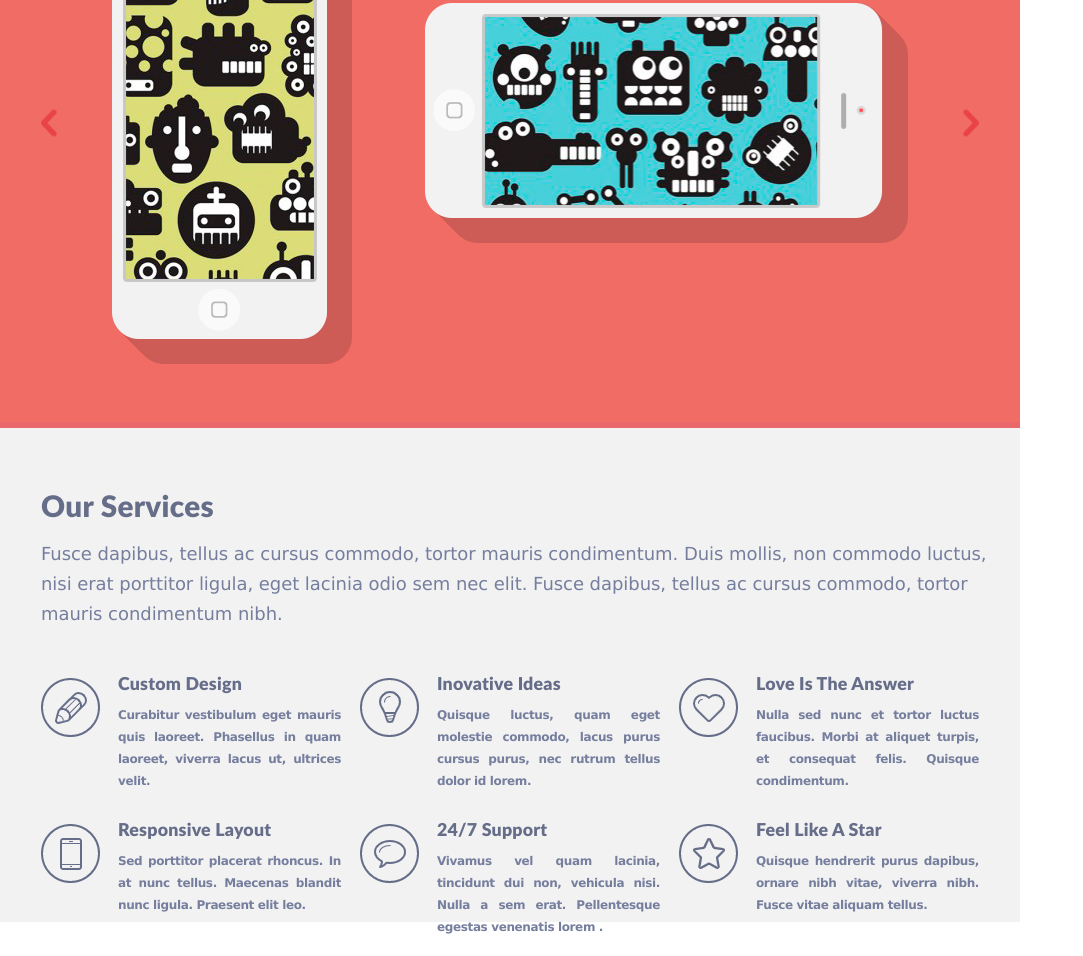
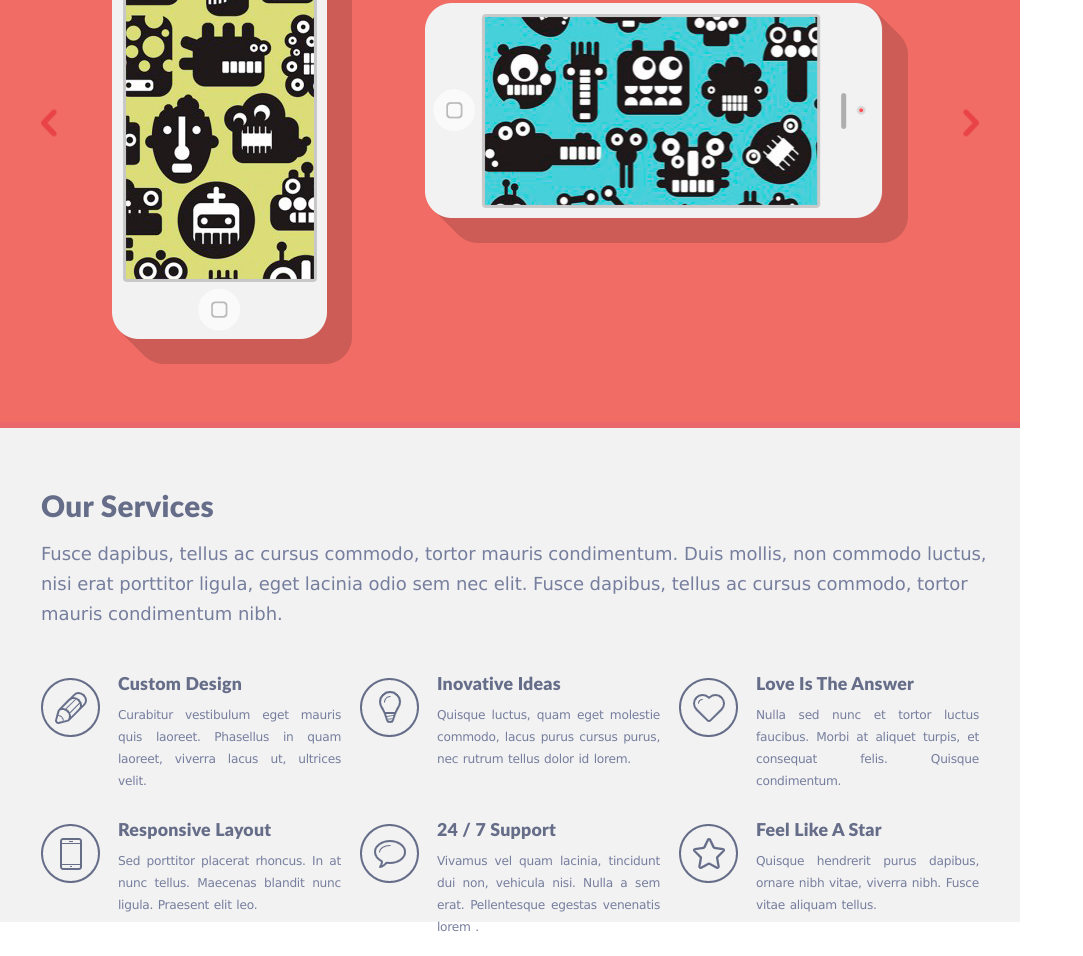
Before and after one commit to irynadevops/frontend-just-for-fun, a plain HTML site: page singolo1.html in a window 1280 px wide. Shown: the part 267-1223 px from the top of the page, without its empty margins (0-1083 px from the left). Drawn offline with Linux system fonts and the light colour scheme; a web font is replaced by a local one.

Commit message:
feat: change letter-spacing

```diff
--- a/singolo1.css
+++ b/singolo1.css
@@ -186,14 +186,15 @@ a:hover{
 
 .service-item-text p {
   margin: 0 0 18px 0;
-  font-weight: 600;
-  font-size: 12px;
+  word-spacing: 1px;
+  font-weight: 500;
+  font-size: 12.2px;
   line-height: 22px;
   overflow: hidden;
   text-overflow: ellipsis;
   font-family: "Lato-Light", Verdana, sans-serif;
   text-align: justify;
-  letter-spacing: -0.37px;
+  letter-spacing: -0.2612px;
   color: #767e9e;
 }
 
```
Also changed, not shown: singolo1.html (+1 -1 lines).
